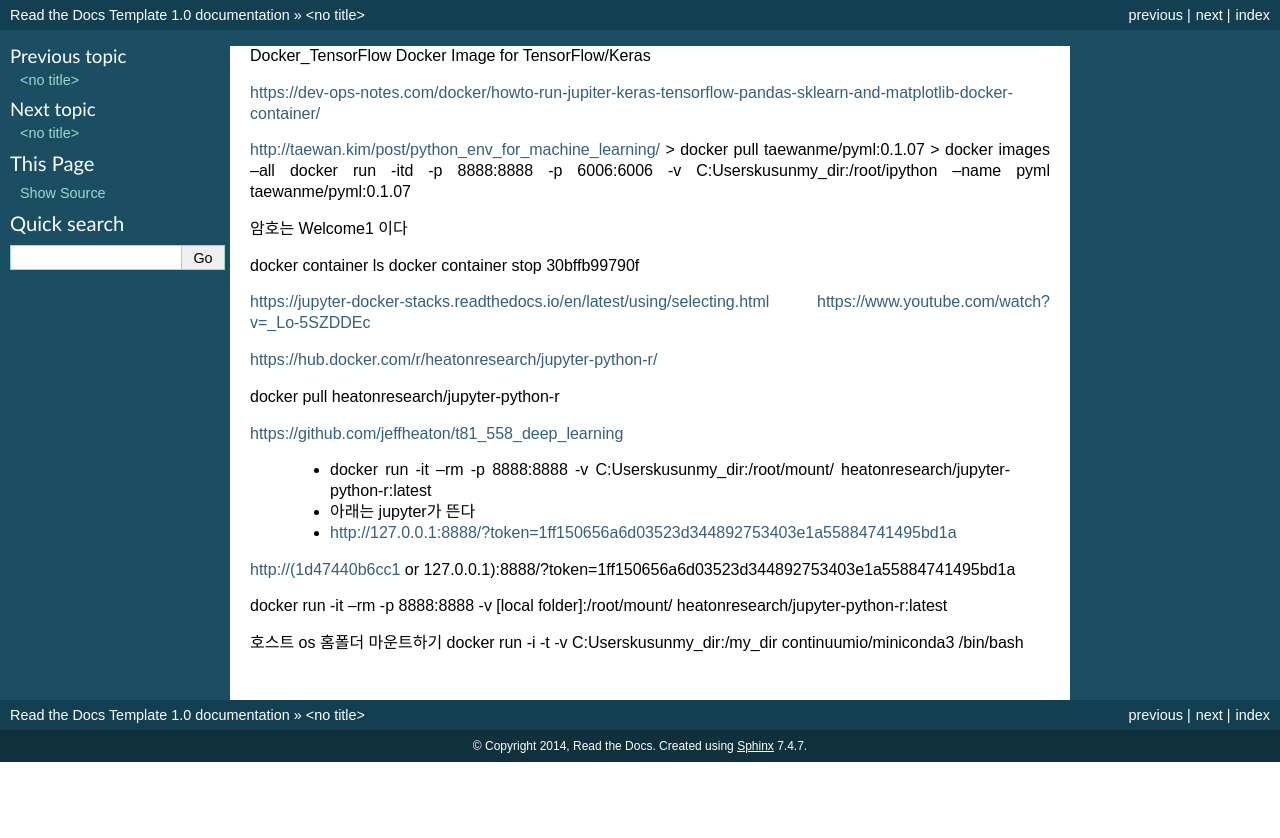
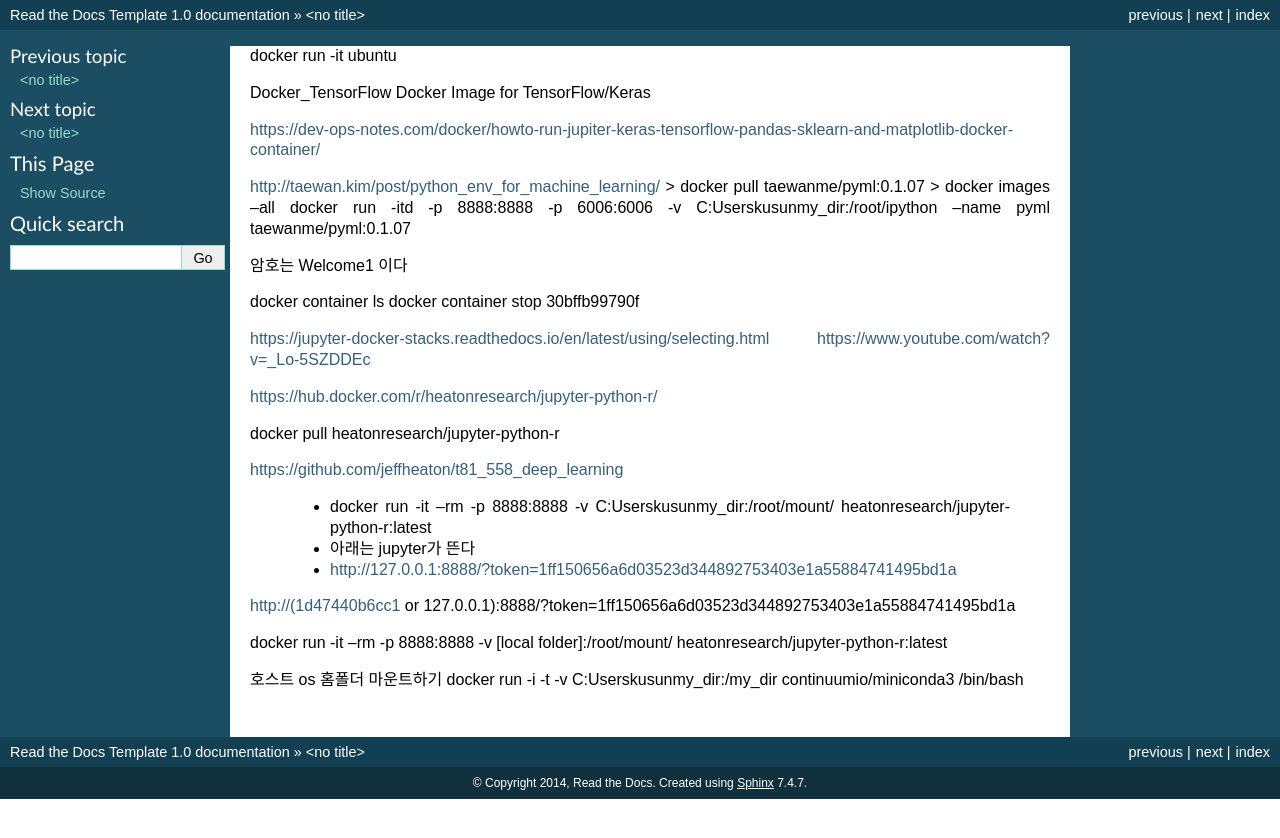
Before and after one commit to smart1004/ReadTheDocs, a Sphinx documentation site: the page built from docs/0_docker_TensorFlow.rst, in a window 1280 px wide. Shown: the top 838 px of the page. Built offline with Sphinx 7.4.7, drawn with Linux system fonts in a browser that asks for light colours.

Commit message:
Update 0_docker_TensorFlow.rst

```diff
--- a/docs/0_docker_TensorFlow.rst
+++ b/docs/0_docker_TensorFlow.rst
@@ -1,3 +1,5 @@
+docker run -it ubuntu
+
 
 Docker_TensorFlow
 Docker Image for TensorFlow/Keras
```
